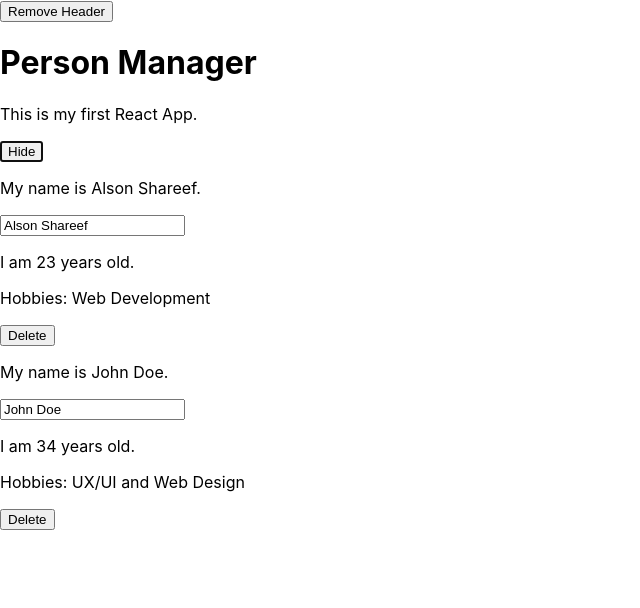
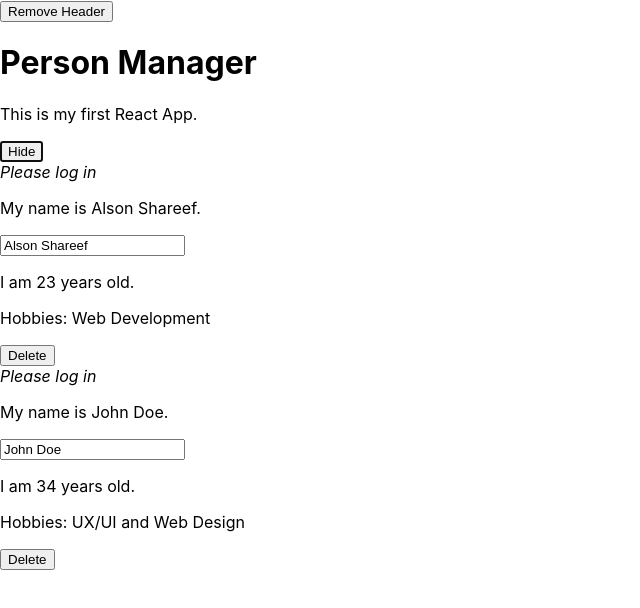
Before and after one commit to alsonshareef/react-playground, a React app: page / in a window 1280 px wide. Both pictures are taken after a click on the button "Show". Shown: the top 608 px of the page, without its empty margins (0-640 px from the left). Built offline with nearby package versions, Linux system fonts and the light colour scheme.

Commit message:
Included the consumption of the AuthContext to conditionally toggle between two different texts depending on the authenticated state.

```diff
--- a/src/components/Persons/Person/Person.js
+++ b/src/components/Persons/Person/Person.js
@@ -4,11 +4,21 @@ import classes from "./Person.css";
 
 import Auxiliary from "../../../hoc/Auxiliary";
 import withClasses from "../../../hoc/withClasses";
+import AuthContext from "../../../context/auth-context";
 
 const Person = ({ name, age, nameChange, deletePerson, children }) => {
 	console.log("[Person.js] rendering..");
 	return (
 		<Auxiliary>
+			<AuthContext.Consumer>
+				{context =>
+					context.authenticated ? (
+						<strong>Authenticated</strong>
+					) : (
+						<em>Please log in</em>
+					)
+				}
+			</AuthContext.Consumer>
 			<p>My name is {name}.</p>
 			<input onChange={nameChange} value={name} />
 			<p>I am {age} years old.</p>
```
